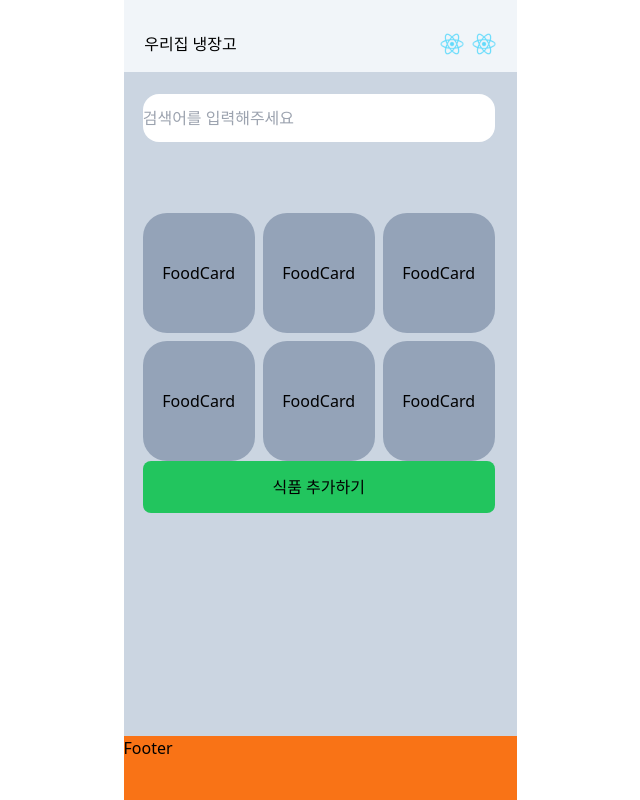
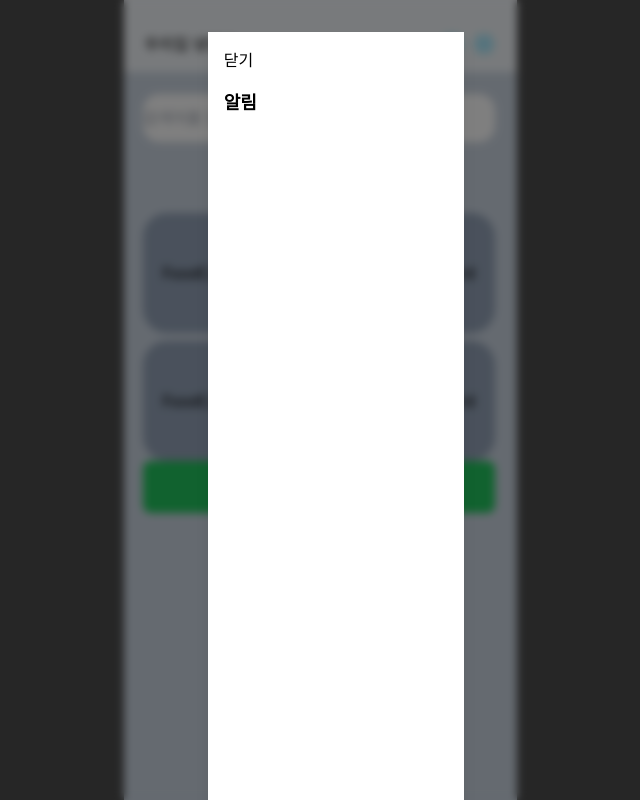
Before and after one commit to jna2158/sigkihan-frontend, a React (Create React App) app: page /foodlist in a window 1280 px wide. Shown: the whole page, without its empty margins (320-960 px from the left). Built offline with nearby package versions, Linux system fonts and the light colour scheme; no server answers.

Commit message:
fix: 메인페이지 왔을 때 저장되어있던 사용자 정보 초기화

```diff
--- a/src/App.tsx
+++ b/src/App.tsx
@@ -9,7 +9,7 @@ import ModalContainer from "./components/common/modal/modalContainer";
 function App() {
   return (
     <>
-      <main className="mx-auto h-screen w-layout overflow-y-auto bg-slate-100">
+      <main className="overflow-y- mx-auto h-screen w-layout bg-slate-100">
         <section className="flex-1 overflow-auto">
           <Routes>
             <Route path="/" element={<LandingPage />} />
--- a/src/index.css
+++ b/src/index.css
@@ -18,6 +18,7 @@
   body {
     line-height: 1.5;
     text-rendering: optimizeSpeed;
+    background-color: rgb(77, 77, 77);
   }
 
   img,
--- a/src/pages/FoodList/FoodListPage.tsx
+++ b/src/pages/FoodList/FoodListPage.tsx
@@ -1,4 +1,3 @@
-import { useState } from "react";
 import FoodBottomSheet from "../../components/FoodBottomSheet/foodBottomSheet";
 import Search from "../../components/common/search";
 import Footer from "../../components/common/footer";
@@ -11,17 +10,17 @@ export default function FoodListPage() {
   const { modals } = useModalStore();
 
   return (
-    <main>
+    <main className="flex min-h-screen flex-col">
       <Header />
-      <article className="relative h-full flex-1 bg-slate-300 px-[1.2rem] pt-[1.4rem]">
-        <section className="h-[50rem] overflow-y-auto pb-20">
+      <article className="relative flex-1 bg-slate-300 px-[1.2rem] pt-[1.4rem]">
+        <section className="h-full overflow-y-auto">
           <Search />
           <FoodGrid />
           <AddFoodBtn />
         </section>
       </article>
 
-      <Footer />
+      {/* <Footer /> */}
       <FoodBottomSheet isOpen={modals.FOOD_BOTTOM_SHEET_MODAL} />
       {modals.FOOD_BOTTOM_SHEET_MODAL && (
         <div className="overlay z-[60] mx-auto w-layout" />
--- a/src/pages/FoodList/components/alarm/alarmIcon.tsx
+++ b/src/pages/FoodList/components/alarm/alarmIcon.tsx
@@ -2,7 +2,7 @@ import { useState } from "react";
 import logo from "../../../../assets/logo.png";
 
 export default function AlarmIcon() {
-  const [isOpen, setIsOpen] = useState(false);
+  const [isOpen, setIsOpen] = useState(true);
 
   return (
     <div className="relative">
@@ -16,23 +16,18 @@ export default function AlarmIcon() {
       {isOpen && (
         <>
           <div
-            className="absolute inset-0 z-40 bg-black/50 backdrop-blur-sm"
+            className="fixed inset-0 z-40 bg-black/50 backdrop-blur-sm"
             onClick={() => setIsOpen(false)}
-            style={{
-              width: "100vw",
-              height: "100vh",
-              transform: "translateX(-50%)",
-            }}
           />
 
-          {/* Drawer 내용 */}
-          <div className="absolute right-[-10rem] top-0 z-50 w-80 transform bg-white shadow-lg">
+          <div
+            className={`absolute right-0 top-0 z-50 h-screen w-64 transform bg-white shadow-lg transition-transform duration-300 ease-in-out ${isOpen ? "translate-x-0" : "translate-x-full"}`}
+          >
             <div className="p-4">
               <button className="mb-4" onClick={() => setIsOpen(false)}>
                 닫기
               </button>
               <h2 className="text-lg font-bold">알림</h2>
-              {/* 여기에 drawer 내용을 추가하세요 */}
             </div>
           </div>
         </>
--- a/src/pages/FoodList/components/header.tsx
+++ b/src/pages/FoodList/components/header.tsx
@@ -1,5 +1,6 @@
 import logo from "../../../assets/logo.png";
 import MyFridgeName from "../../../components/common/myFridgeName";
+import AlarmIcon from "./alarm/alarmIcon";
 
 export default function Header() {
   return (
@@ -8,7 +9,7 @@ export default function Header() {
         <MyFridgeName />
       </div>
       <nav className="flex gap-[0.5rem]">
-        <img src={logo} alt="알림 아이콘" className="h-[24px] w-[24px]" />
+        <AlarmIcon />
         <img src={logo} alt="프로필 이미지" className="h-[24px] w-[24px]" />
       </nav>
     </header>
--- a/src/pages/LandingPage.tsx
+++ b/src/pages/LandingPage.tsx
@@ -1,7 +1,13 @@
 import KakaoLoginButton from "./Auth/components/kakaoLoginButton";
 import logo from "../assets/logo.png";
 import { test } from "../services/authService";
+import { useEffect } from "react";
+
 export default function LandingPage() {
+  useEffect(() => {
+    localStorage.removeItem("token");
+  }, []);
+
   const handleTest = () => {
     test()
       .then((res) => {
@@ -18,7 +24,7 @@ export default function LandingPage() {
         <header>
           <img src={logo} alt="로고 이미지" className="h-[300px] w-[300px]" />
         </header>
-        <section>
+        <section className="center flex-col">
           <KakaoLoginButton />
           <button
             className="mt-5 h-[3.25rem] w-[22rem] rounded-lg bg-yellow-300 px-4 py-2"
```
